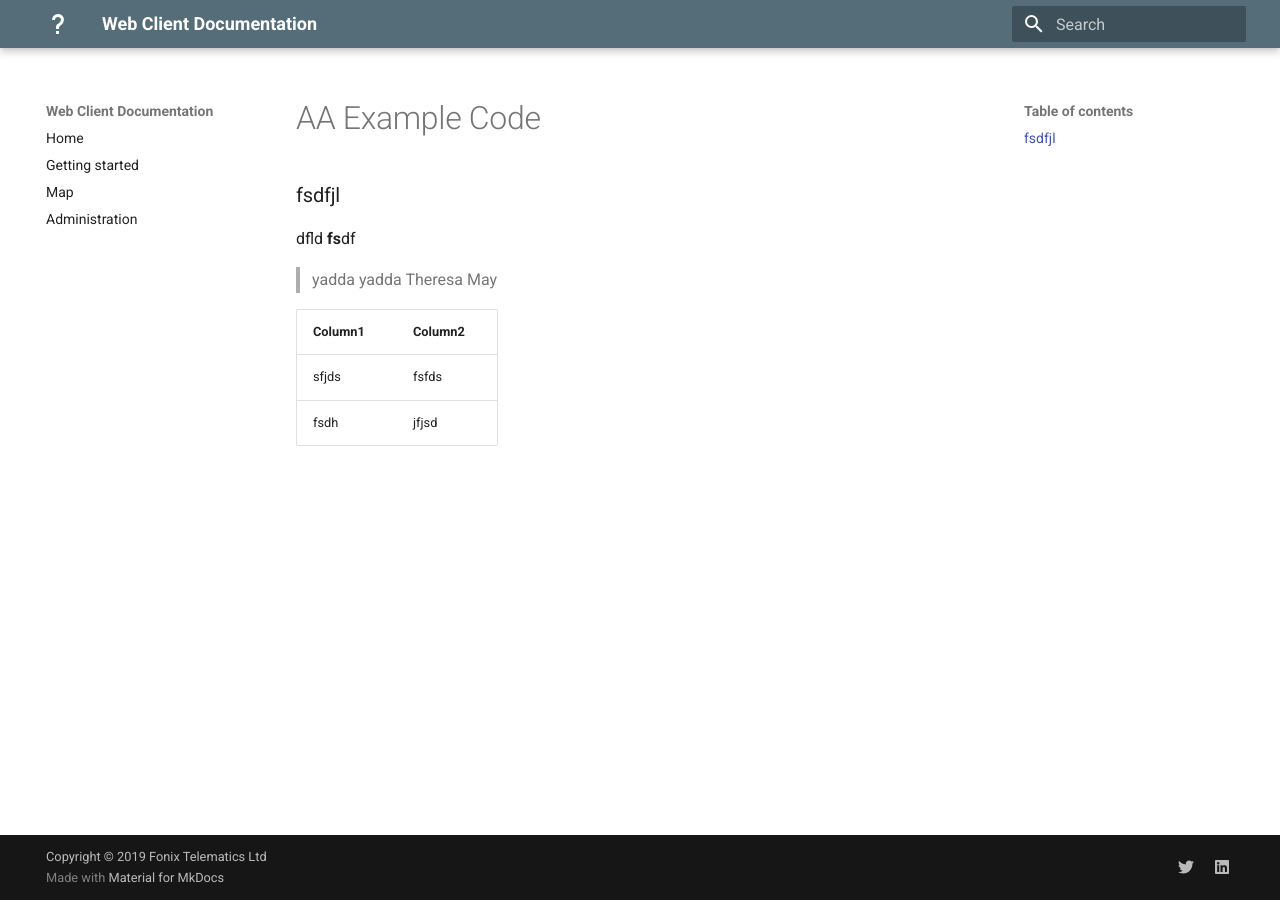
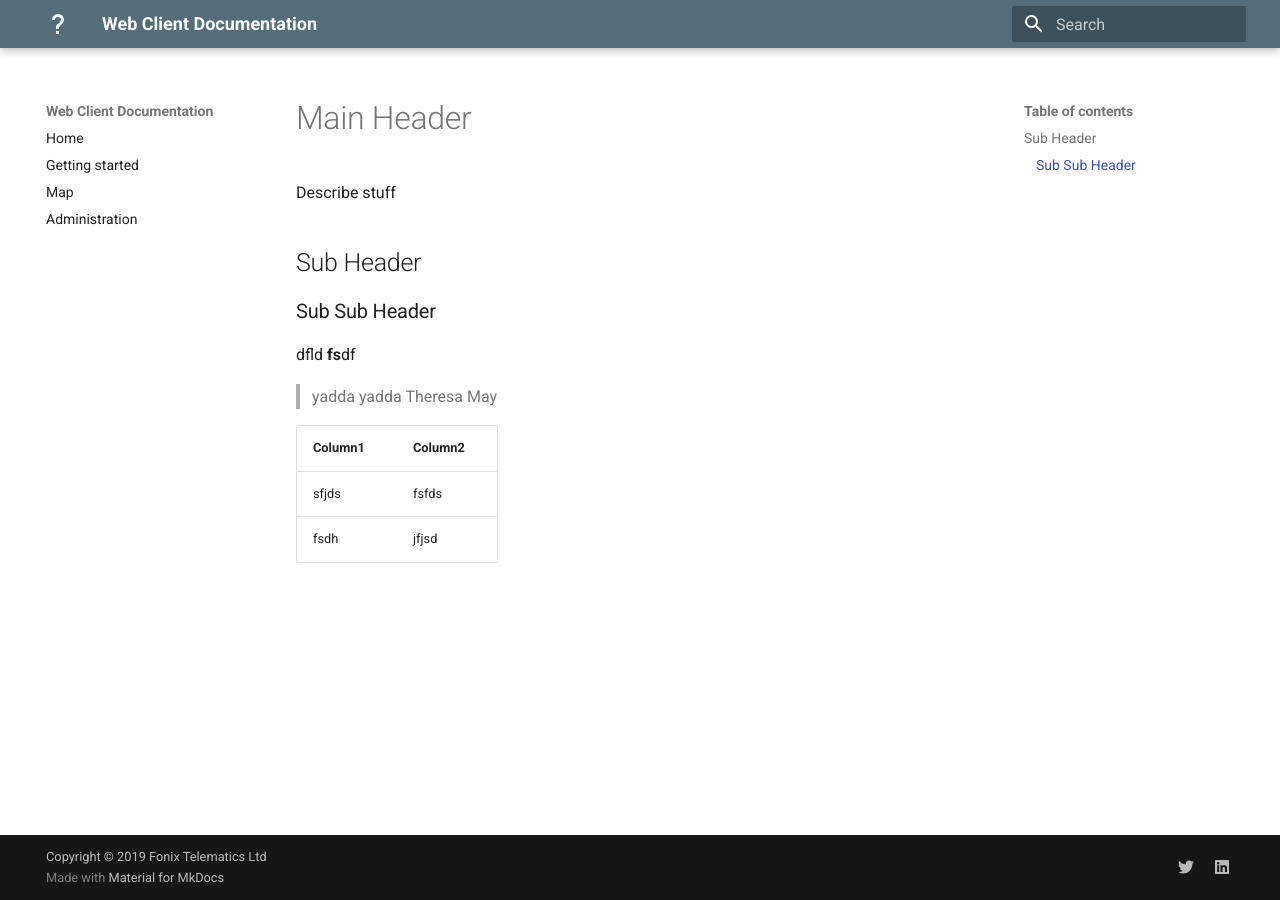
Before and after one commit to fonixtelematics/user-manual, an MkDocs documentation site: the page built from docs/AA Example Code.md, in a window 1280 px wide. Built offline with MkDocs 1.6.1 and Material for MkDocs 9.7.7, drawn with Linux system fonts in a browser that asks for light colours.

Commit message:
docs/AA Example Code.md updated from https://stackedit.io/

```diff
--- a/docs/AA Example Code.md
+++ b/docs/AA Example Code.md
@@ -1,8 +1,11 @@
+
+# Main Header
+Describe stuff
+
+## Sub Header
 
 
-
-
-### fsdfjl
+### Sub Sub Header
 
 dfld **fs**df
 
```
Also changed, not shown: other parts of docs/AA Example Code.md (+1 -1 lines).
